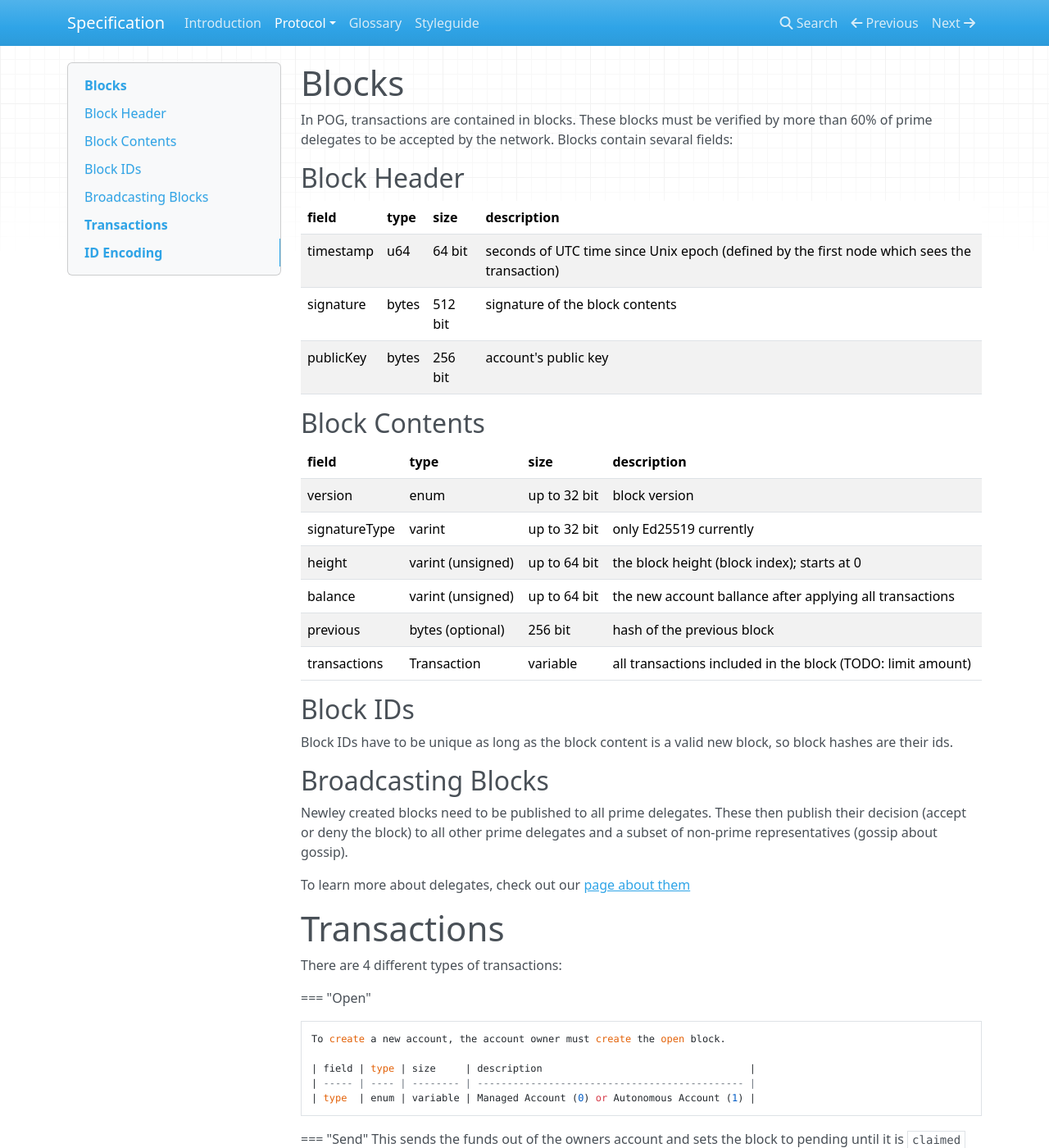
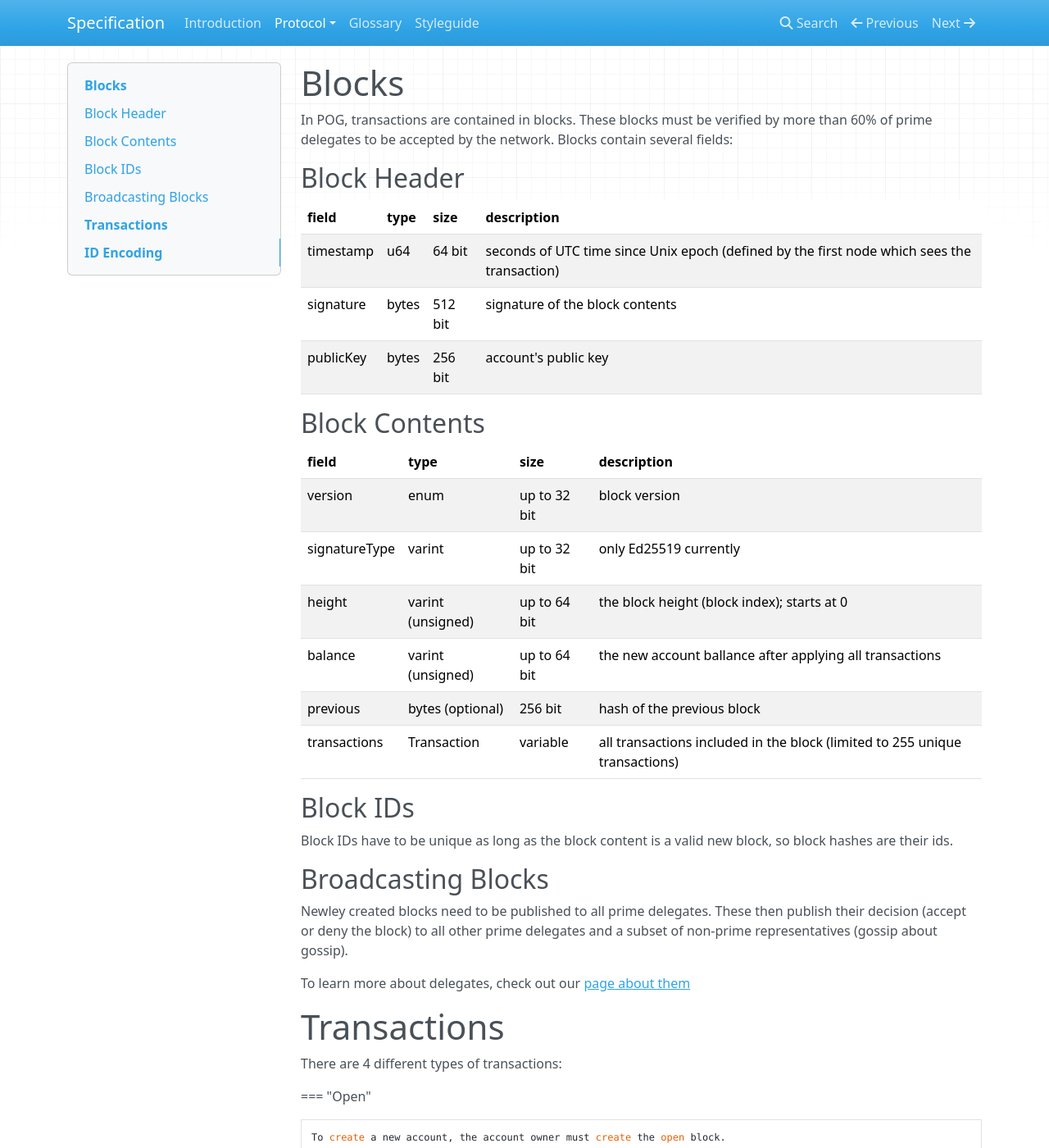
Before and after one commit to pognetwork/specification, an MkDocs documentation site: the page built from specification/protocol/transactions/blocks.md, in a window 1280 px wide and 1400 px high. Shown: the whole window at 82% size. Built offline with MkDocs 1.6.1, drawn with Linux system fonts in a browser that asks for light colours; nearby versions of some CDN libraries.

Commit message:
update specification
Signed-off-by: Henry <mail@henrygressmann.de>

```diff
--- a/specification/protocol/transactions/blocks.md
+++ b/specification/protocol/transactions/blocks.md
@@ -1,7 +1,7 @@
 # Blocks
 
 In POG, transactions are contained in blocks. These blocks must be verified by more than 60% of prime delegates to be accepted by the network.
-Blocks contain sevaral fields:
+Blocks contain several fields:
 
 ## Block Header
 
@@ -13,14 +13,14 @@ Blocks contain sevaral fields:
 
 ## Block Contents
 
-| field         | type              | size         | description                                                 |
-| ------------- | ----------------- | ------------ | ----------------------------------------------------------- |
-| version       | enum              | up to 32 bit | block version                                               |
-| signatureType | varint            | up to 32 bit | only Ed25519 currently                                      |
-| height        | varint (unsigned) | up to 64 bit | the block height (block index); starts at 0                 |
-| balance       | varint (unsigned) | up to 64 bit | the new account ballance after applying all transactions    |
-| previous      | bytes (optional)  | 256 bit      | hash of the previous block                                  |
-| transactions  | Transaction       | variable     | all transactions included in the block (TODO: limit amount) |
+| field         | type              | size         | description                                                                 |
+| ------------- | ----------------- | ------------ | --------------------------------------------------------------------------- |
+| version       | enum              | up to 32 bit | block version                                                               |
+| signatureType | varint            | up to 32 bit | only Ed25519 currently                                                      |
+| height        | varint (unsigned) | up to 64 bit | the block height (block index); starts at 0                                 |
+| balance       | varint (unsigned) | up to 64 bit | the new account ballance after applying all transactions                    |
+| previous      | bytes (optional)  | 256 bit      | hash of the previous block                                                  |
+| transactions  | Transaction       | variable     | all transactions included in the block (limited to 255 unique transactions) |
 
 ## Block IDs
 
```
Also changed, not shown: specification/README.md (+4 -0 lines), specification/protocol/README.md (+9 -3 lines).
